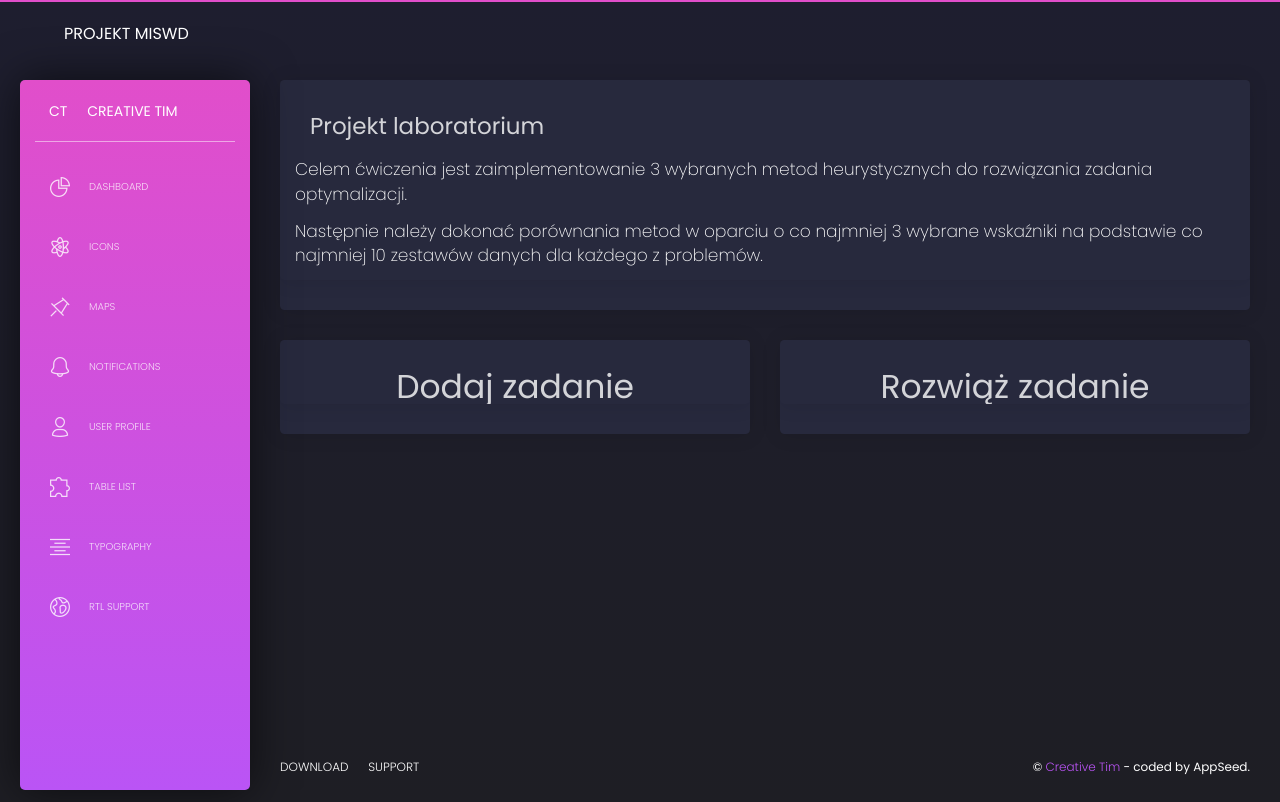
After one commit to aleksbalc/Final_project_MiSWD, a Django app: page /lab/ in a window 1280 px wide. The commit adds this page. Run offline with Django 4.2, Linux system fonts and the light colour scheme; some libraries are stand-ins or nearby versions.

Commit message:
Added lab subpage

```diff
--- a/projektMiSWDapp/urls.py
+++ b/projektMiSWDapp/urls.py
@@ -4,5 +4,6 @@ from . import views
 urlpatterns = [
     path('', views.BASE, name='BASE'),
     path('testsets/', views.testset, name="testset"),
-    path('cw/', views.cw, name="cw")
+    path('cw/', views.cw, name="cw"),
+    path('lab/', views.lab, name="lab")
 ]
--- a/projektMiSWDapp/views.py
+++ b/projektMiSWDapp/views.py
@@ -38,3 +38,6 @@ def add_data(request):
 
 def cw(request):
     return render(request, 'cw.html')
+
+def lab(request):
+    return render(request, 'lab.html')
--- a/templates/cw.html
+++ b/templates/cw.html
@@ -28,7 +28,7 @@
     </div>
     <div class="row">
         <div class="col-lg-4">
-            <a href="/adddata">
+            <a href="/adddatacw">
                 <div class="card card-chart">
                     <div class="card card-chart">
                         <div class="card-header">
--- /dev/null
+++ b/templates/lab.html
@@ -0,0 +1,54 @@
+{% extends "layouts/base.html" %}
+{% block stylesheets %}
+{% load static %}
+{% endblock stylesheets %}
+{% block title %} Dashboard {% endblock %}
+
+{% block content %}
+
+<div class="content">
+    <div class="row">
+        <div class="col-lg-12">
+            <div class="card card-chart">
+                <div class="card card-chart">
+                    <div class="card-header">
+                        <h3 class="card-header"> Projekt laboratorium </h3>
+                        <h3 class="card-header"> </h3>
+                        <h4 class="card-title"> Celem ćwiczenia jest zaimplementowanie 3 wybranych metod heurystycznych
+                            do rozwiązania zadania optymalizacji.
+                        </h4>
+                        <h4 class="card-title"> Następnie należy dokonać porównania metod w oparciu o co najmniej 3
+                            wybrane wskaźniki na podstawie co najmniej 10 zestawów danych dla każdego z problemów.
+                        </h4>
+                    </div>
+                </div>
+            </div>
+        </div>
+    </div>
+    <div class="row">
+        <div class="col-lg-6">
+            <a href="/adddatalab">
+                <div class="card card-chart">
+                    <div class="card card-chart">
+                        <div class="card-header">
+                            <h1 class="card-header" style="text-align: center;"> Dodaj zadanie </h1>
+                        </div>
+                    </div>
+                </div>
+            </a>
+        </div>
+        <div class="col-lg-6">
+            <a href="/solvelab">
+                <div class="card card-chart">
+                    <div class="card card-chart">
+                        <div class="card-header">
+                            <h1 class="card-header" style="text-align: center;"> Rozwiąż zadanie </h1>
+                        </div>
+                    </div>
+                </div>
+            </a>
+        </div>
+    </div>
+</div>
+
+{% endblock content %}
```
